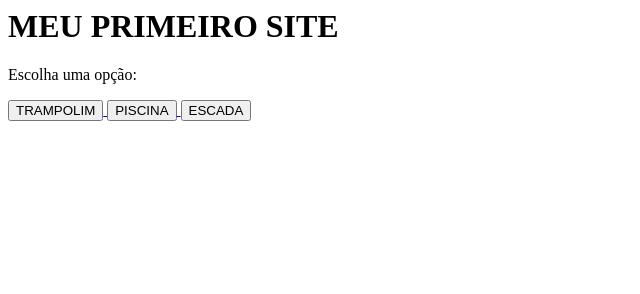
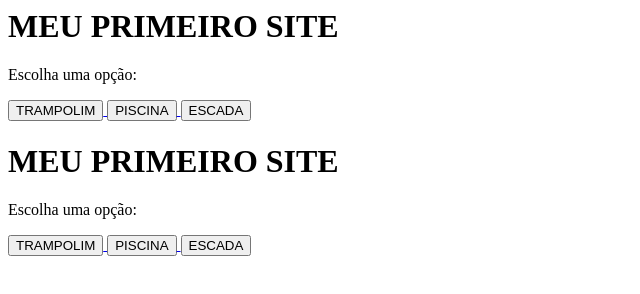
Before and after one commit to lucas9628290-svg/lucas-gabriel-laurindo-escolate, a plain HTML site: page index.html in a window 1280 px wide. Shown: the whole page, without its empty margins (0-640 px from the left). Drawn offline with Linux system fonts and the light colour scheme.

Commit message:
Update index.html

```diff
--- a/index.html
+++ b/index.html
@@ -1,3 +1,23 @@
+</head>
+<body>
+
+    <h1>MEU PRIMEIRO SITE</h1>
+
+    <p>Escolha uma opção:</p>
+
+    <a href="trampolim.html">
+        <button>TRAMPOLIM</button>
+    </a>
+
+    <a href="piscina.html">
+        <button>PISCINA</button>
+    </a>
+
+    <a href="escada.html">
+        <button>ESCADA</button>
+    </a>
+
+</body>
 </head>
 <body>
 
@@ -19,3 +39,4 @@
 
 </body>
 </html>
+</html>
```
